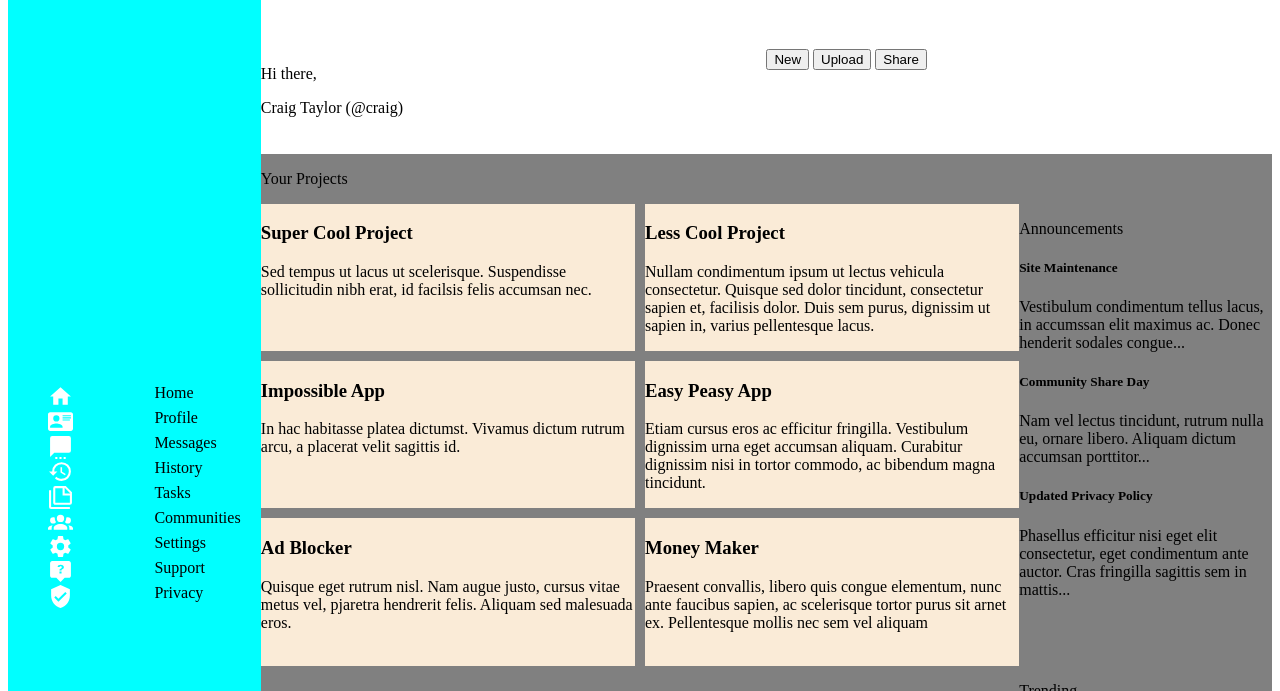
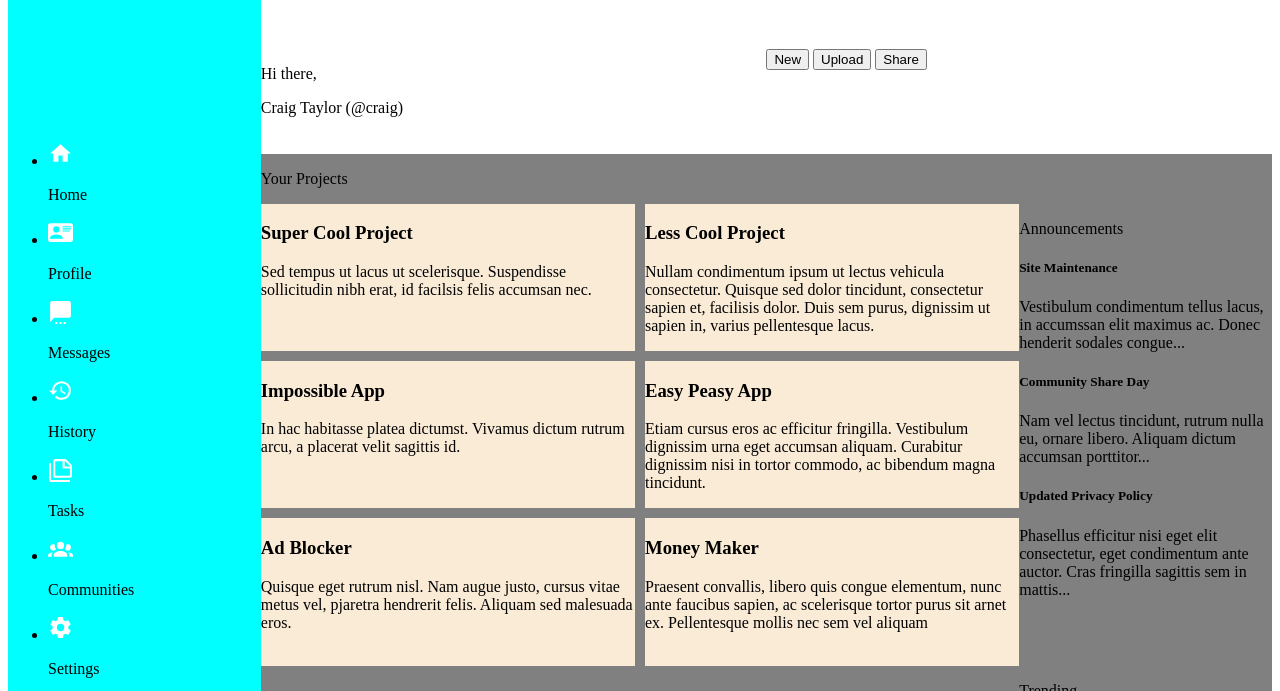
Before and after one commit to Cragt/Admin-Dashboard, a plain HTML site: page index.html in a window 1280 px wide. Shown: the part 63-754 px from the top of the page. Drawn offline with Linux system fonts and the light colour scheme.

Commit message:
Change nesting of sidebar elements for easier CSS

```diff
--- a/index.html
+++ b/index.html
@@ -12,42 +12,42 @@
       <div class="sidebar">
         <h3>Dashboard</h3>
         <ul>
-          <div>
+          <li>
             <img src="icons/home.svg" alt="home" width="25px" />
-            <li>Home</li>
-          </div>
-          <div>
+            <p>Home</p>
+          </li>
+          <li>
             <img src="icons/profile.svg" alt="profiles" width="25px" />
-            <li>Profile</li>
-          </div>
-          <div>
+            <p>Profile</p>
+          </li>
+          <li>
             <img src="icons/messages.svg" alt="messages" width="25px" />
-            <li>Messages</li>
-          </div>
-          <div>
+            <p>Messages</p>
+          </li>
+          <li>
             <img src="icons/history.svg" alt="history" width="25px" />
-            <li>History</li>
-          </div>
-          <div>
+            <p>History</p>
+          </li>
+          <li>
             <img src="icons/tasks.svg" alt="tasks" width="25px" />
-            <li>Tasks</li>
-          </div>
-          <div>
+            <p>Tasks</p>
+          </li>
+          <li>
             <img src="icons/communities.svg" alt="communities" width="25px" />
-            <li>Communities</li>
-          </div>
-          <div>
+            <p>Communities</p>
+          </li>
+          <li>
             <img src="icons/settings.svg" alt="settings" width="25px" />
-            <li>Settings</li>
-          </div>
-          <div>
+            <p>Settings</p>
+          </li>
+          <li>
             <img src="icons/support.svg" alt="support" width="25px" />
-            <li>Support</li>
-          </div>
-          <div>
+            <p>Support</p>
+          </li>
+          <li>
             <img src="icons/privacy.svg" alt="privacy" width="25px" />
-            <li>Privacy</li>
-          </div>
+            <p>Privacy</p>
+          </li>
         </ul>
       </div>
       <div class="header">
```
